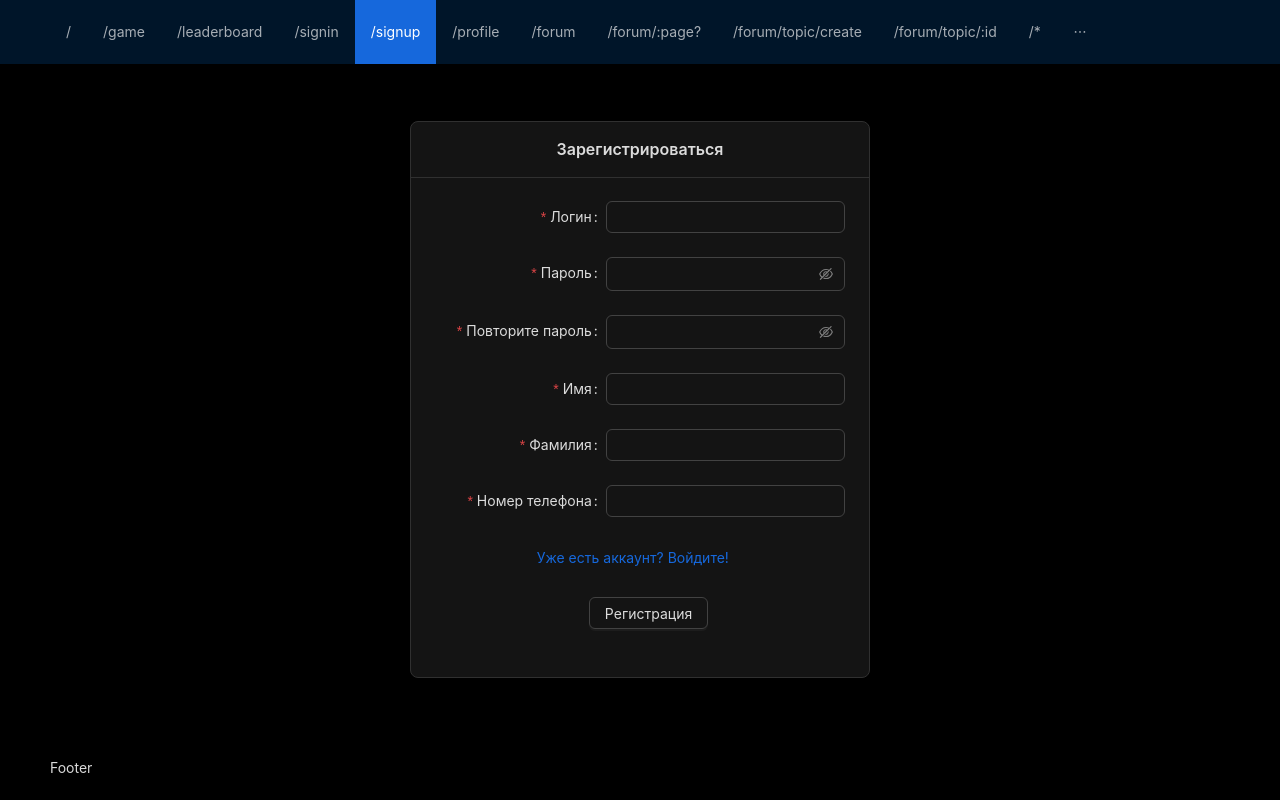
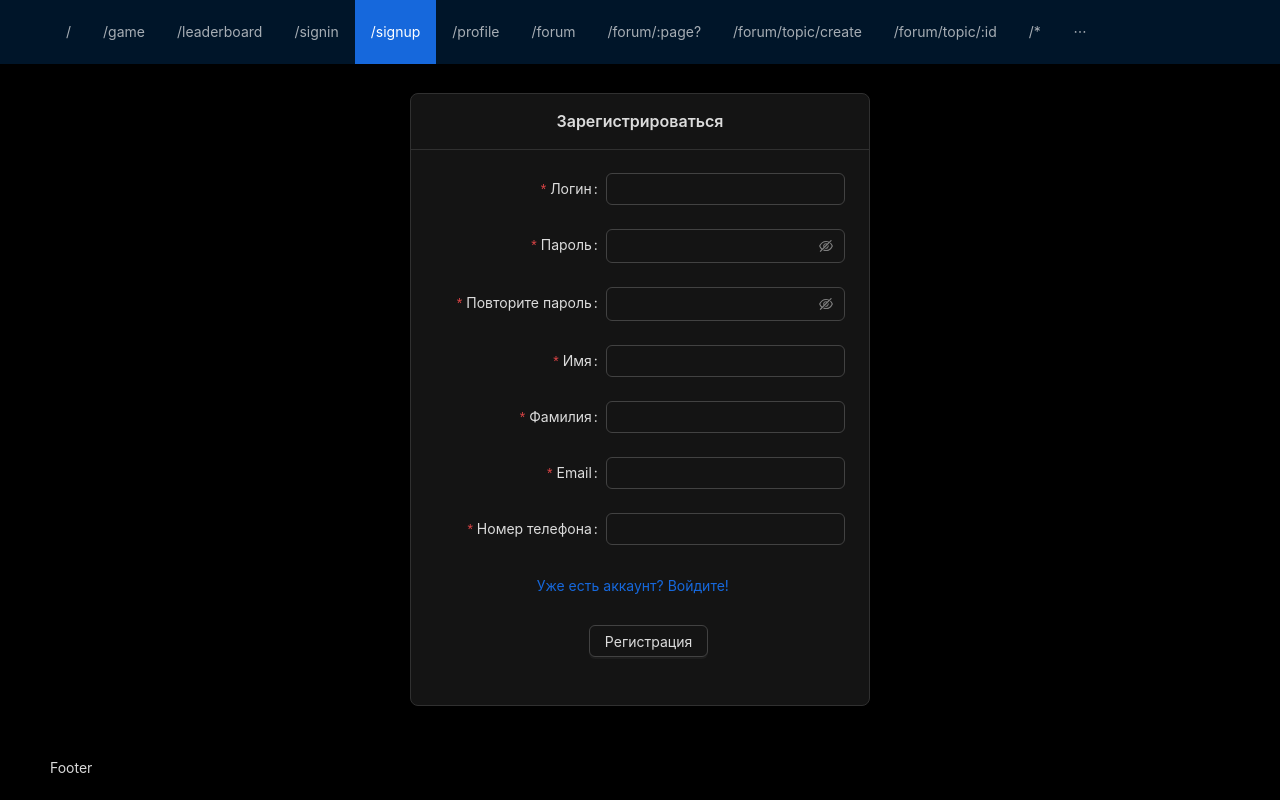
Before and after one commit to AntonAgaro/Starship, a React (Vite) app in the folder packages/client/: page /signin in a window 1280 px wide. Both pictures are taken after a click on the item "/signup". Built offline with nearby package versions, Linux system fonts and the light colour scheme; no server answers.

Commit message:
sign up logic added

```diff
--- a/packages/client/src/Modules/SignUpForm/signUpForm.tsx
+++ b/packages/client/src/Modules/SignUpForm/signUpForm.tsx
@@ -1,25 +1,63 @@
-import { Button, Card, Form, Input } from 'antd'
-import { FC } from 'react'
+import { Alert, Button, Card, Form, Input } from 'antd'
+import { FC, useState } from 'react'
 import './signUpForm.less'
-
-const onFinish = (values: any) => {
-  console.log('Success:', values)
-}
-
-const onFinishFailed = (errorInfo: any) => {
-  console.log('Failed:', errorInfo)
-}
+import { useNavigate } from 'react-router-dom'
+import ApiAuth from '../../Api/auth'
+import axios, { AxiosError } from 'axios'
+import { bus } from '../../Utils/eventBus'
 
 type FieldType = {
-  username?: string
-  password?: string
+  login: string
+  password: string
   passwordRepeat?: string
-  firstName?: string
-  secondName?: string
-  phoneNumber?: string
+  first_name: string
+  second_name: string
+  phone: string
+  email: string
 }
 
 export const SignUpForm: FC = () => {
+  const navigate = useNavigate()
+
+  const [errorMessage, setErrorMessage] = useState('')
+
+  const onFinish = async (values: FieldType) => {
+    console.log('Success:', values)
+
+    const auth = new ApiAuth()
+
+    let errors = 0
+
+    if (values.password != values.passwordRepeat) {
+      errors++
+      setErrorMessage('Пароли не совпадают')
+    }
+
+    if (errors == 0) {
+      setErrorMessage('')
+      try {
+        const result = await auth.signup(values)
+
+        console.log(result)
+
+        bus.emit('isAuthenticated')
+
+        setTimeout(() => navigate('/'), 800)
+      } catch (e) {
+        if (axios.isAxiosError(e)) {
+          console.log(e)
+
+          const { reason } = e.response?.data ?? {}
+          setErrorMessage(`Ошибка регистрации: ${reason}`)
+        }
+      }
+    }
+  }
+
+  const onFinishFailed = (errorInfo: any) => {
+    console.log('Failed:', errorInfo)
+  }
+
   return (
     <Card title="Зарегистрироваться" className="sign-up-form">
       <Form
@@ -31,7 +69,7 @@ export const SignUpForm: FC = () => {
         autoComplete="on">
         <Form.Item<FieldType>
           label="Логин"
-          name="username"
+          name="login"
           rules={[{ required: true, message: 'Введите свой логин!' }]}>
           <Input />
         </Form.Item>
@@ -52,27 +90,40 @@ export const SignUpForm: FC = () => {
 
         <Form.Item<FieldType>
           label="Имя"
-          name="firstName"
+          name="first_name"
           rules={[{ required: true, message: 'Введите своё имя!' }]}>
           <Input />
         </Form.Item>
 
         <Form.Item<FieldType>
           label="Фамилия"
-          name="secondName"
+          name="second_name"
           rules={[{ required: true, message: 'Введите свою фамилию!' }]}>
           <Input />
         </Form.Item>
 
         <Form.Item<FieldType>
+          label="Email"
+          name="email"
+          rules={[{ required: true, message: 'Введите свой email!' }]}>
+          <Input />
+        </Form.Item>
+
+        <Form.Item<FieldType>
           label="Номер телефона"
-          name="phoneNumber"
+          name="phone"
           rules={[{ required: true, message: 'Введите свой номер!' }]}>
           <Input />
         </Form.Item>
-
+        {errorMessage ? (
+          <Alert message={errorMessage} type="error" showIcon />
+        ) : (
+          ''
+        )}
         <Form.Item wrapperCol={{ offset: 5, span: 30 }}>
-          <Button type="link">Уже есть аккаунт? Войдите!</Button>
+          <Button type="link" onClick={() => navigate('/signin')}>
+            Уже есть аккаунт? Войдите!
+          </Button>
         </Form.Item>
 
         <Form.Item wrapperCol={{ offset: 9, span: 20 }}>
```
